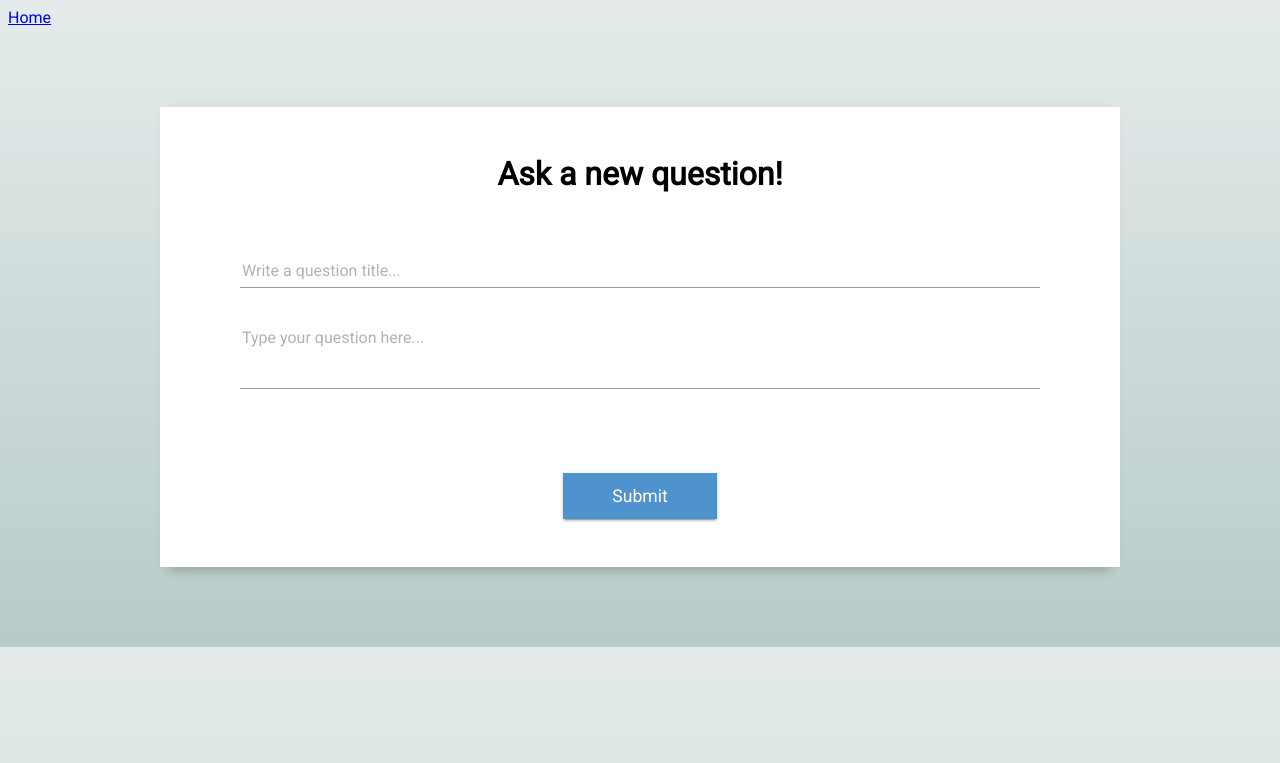
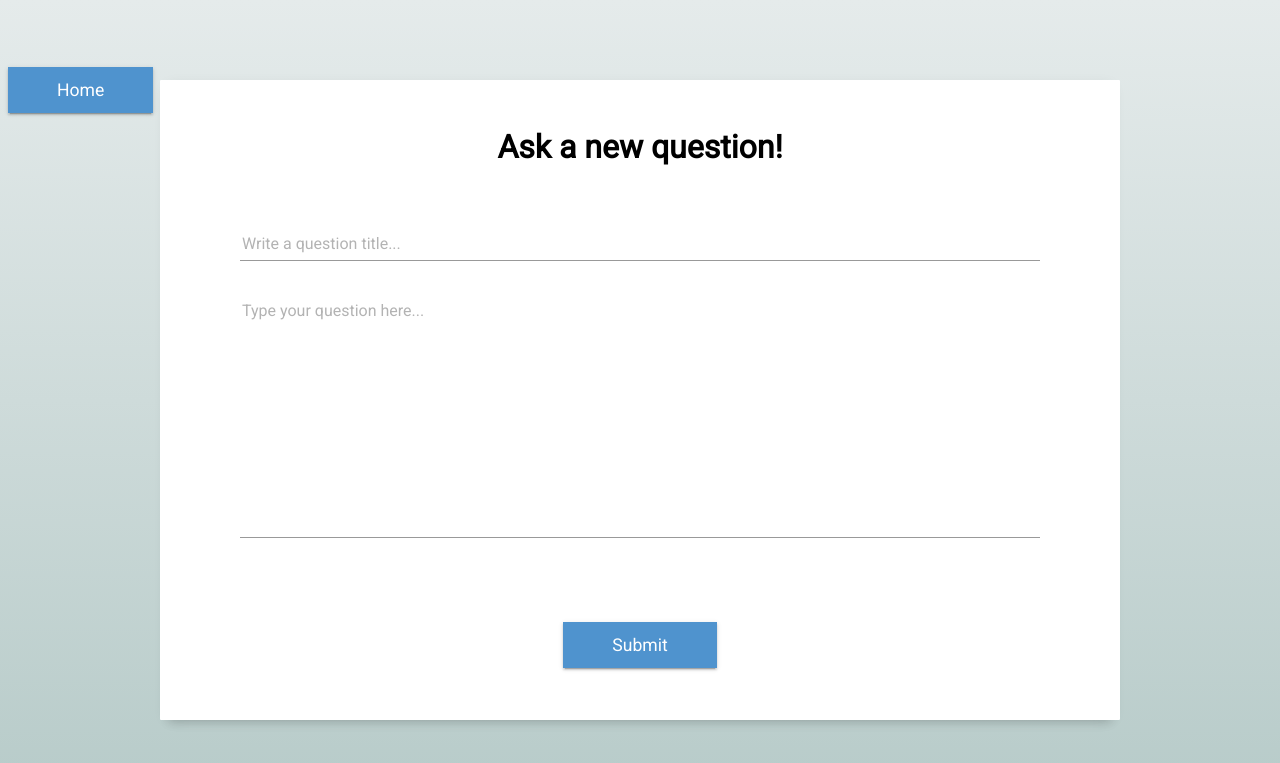
Before and after one commit to gabee1987/2nd_TW_week_StormCoders_AskMate_with_SQL, a Flask app: page /question/new in a window 1280 px wide. Shown: the top 763 px of the page. Run offline with Flask 2, Linux system fonts and the light colour scheme; parts of the project's set-up code (start-up, migrations or seed data) failed here and were passed over; some libraries are stand-ins or nearby versions.

Commit message:
question_form css testing, fixing

```diff
--- a/static/new_form_style.css
+++ b/static/new_form_style.css
@@ -29,7 +29,8 @@ h1 {
 .container {
     position: relative;
     max-width: 60rem;
-  max-height: 80rem;
+    max-height: 100rem;
+    height: 40rem;
     margin: 5rem auto;
     background: #fff;
     width: 100%;
@@ -73,6 +74,7 @@ fieldset {
     height: 1.9rem;
 }
 .form-group textarea {
+    height: 15rem;
     resize: none;
 }
 
@@ -219,3 +221,8 @@ fieldset {
 .button:focus {
     outline: none;
 }
+
+.home-button {
+    position: absolute !important;
+    padding: 20px, 20px, 20px, 20px !important;
+}
--- a/templates/question_form.html
+++ b/templates/question_form.html
@@ -6,7 +6,9 @@
     <head>
         <title> New Question </title>
     </head>
-    <a class="home_button" href="/">Home</a>
+    <div class="home-button">
+        <a class="button" type="button" href="/"><span>Home</span></a>
+    </div>
     <div class="container">
     <body>
         <form action="/new_question" method="POST">
```
Lines whose indentation alone changed are shown as unchanged.
